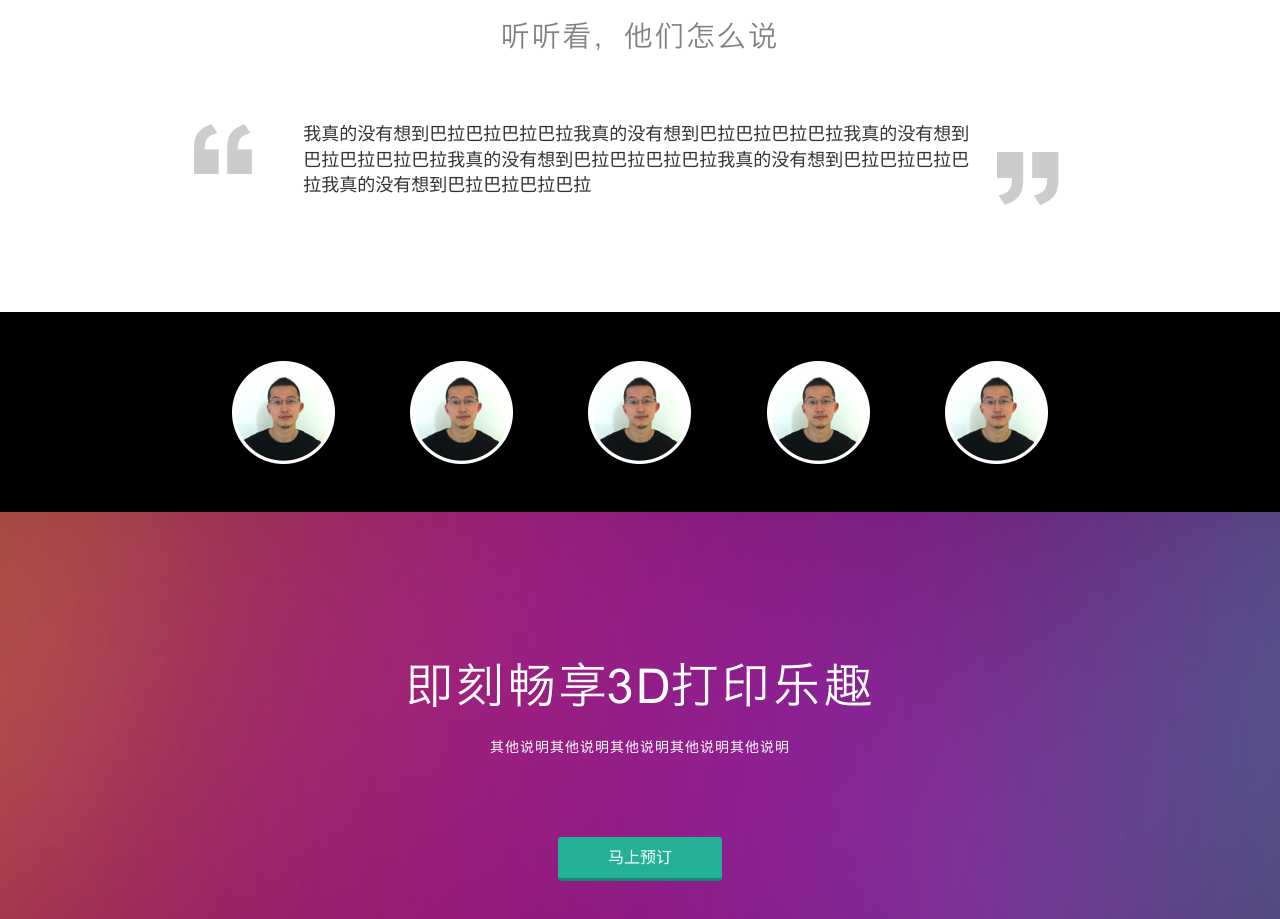
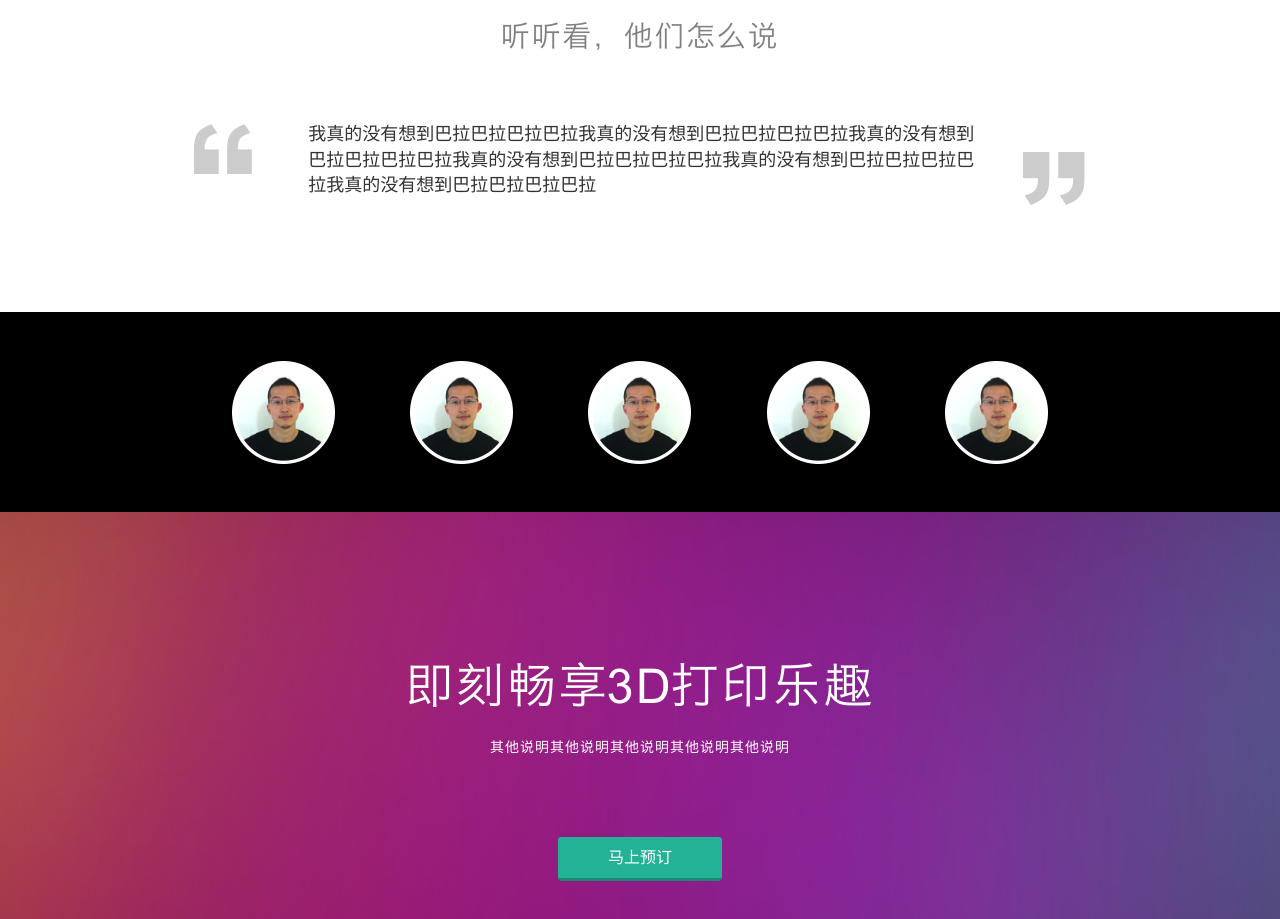
Before and after one commit to hustlzp/aod, a website: page index.html in a window 1280 px wide. Shown: the part 2100-3019 px from the top of the page. Drawn offline with Linux system fonts and the light colour scheme.

Commit message:
adjust horizonal position of right quote

```diff
--- a/index.html
+++ b/index.html
@@ -134,7 +134,8 @@
     <div class="shadow"></div>
     <div class="title"></div>
     <div class="content clearfix">
-      <div class="col-xs-1 col-xs-offset-1 left-quote"></div>
+      <div class="col-xs-1 col-xs-offset-1 left-quote">
+      </div>
       <div class="col-xs-8 cus-say">
         <div>我真的没有想到巴拉巴拉巴拉巴拉我真的没有想到巴拉巴拉巴拉巴拉我真的没有想到巴拉巴拉巴拉巴拉我真的没有想到巴拉巴拉巴拉巴拉我真的没有想到巴拉巴拉巴拉巴拉我真的没有想到巴拉巴拉巴拉巴拉</div>
         <!--<div></div>-->
@@ -142,7 +143,9 @@
         <!--<div></div>-->
         <!--<div></div>-->
       </div>
-      <div class="col-xs-1 right-quote"></div>
+      <div class="col-xs-1">
+        <div class="right-quote pull-right"></div>
+      </div>
     </div>
   </div>
 
--- a/static/style/page.less
+++ b/static/style/page.less
@@ -261,6 +261,7 @@ body {
   .content {
     margin-bottom: 100px;
     margin-top: 70px;
+
     .left-quote {
       height: 60px;
       background: transparent url('../img/oa.png') no-repeat 0 -55px;
@@ -268,12 +269,13 @@ body {
 
     .cus-say {
       font-size: 18px;
-      padding: 0 20px;
+      padding: 0 20px 0 25px;
     }
 
     .right-quote {
       margin-top: 30px;
       height: 60px;
+      width: 63px;
       background: transparent url('../img/oa.png') no-repeat 0 -118px;
     }
   }
```
Also changed, not shown: static/style/page.css.
